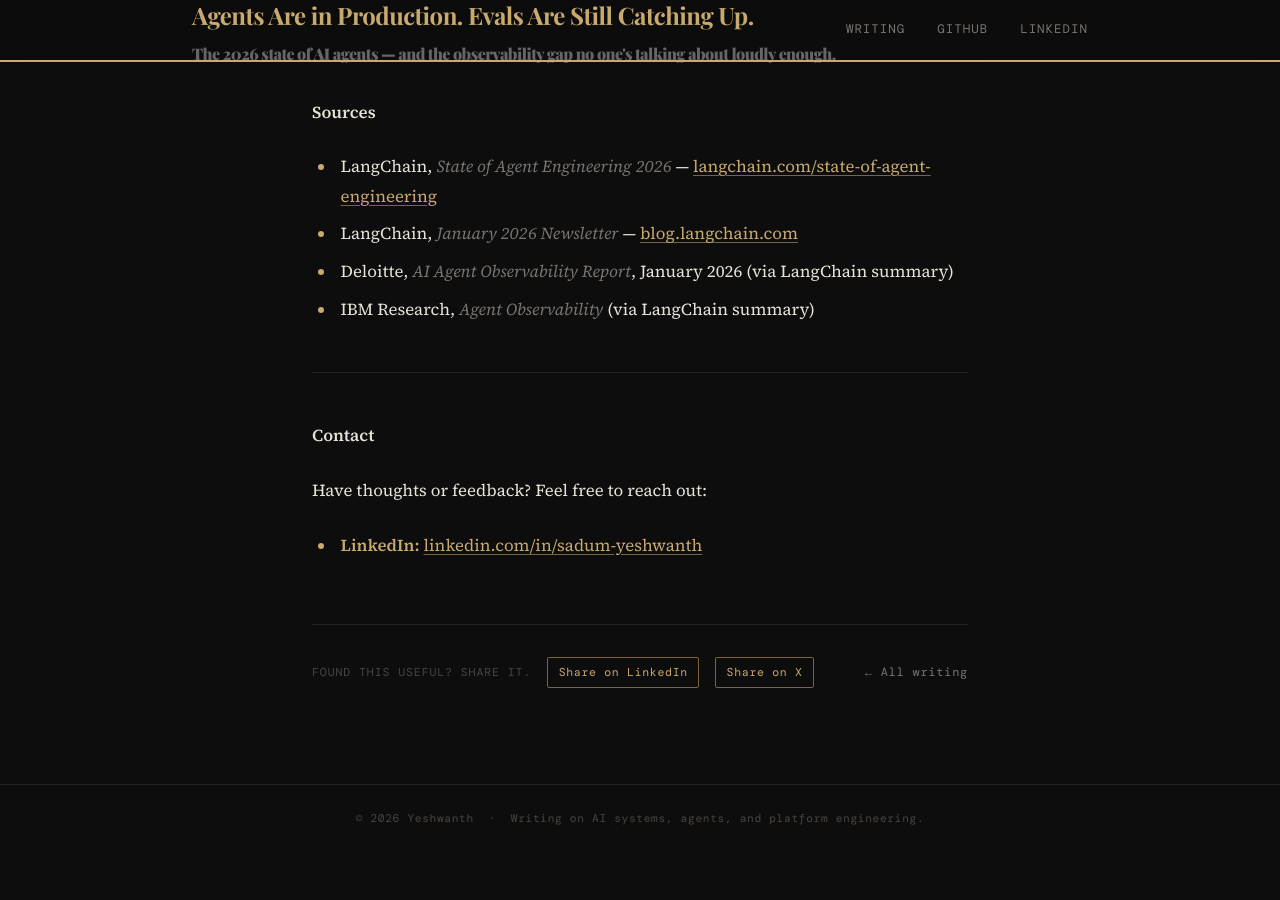
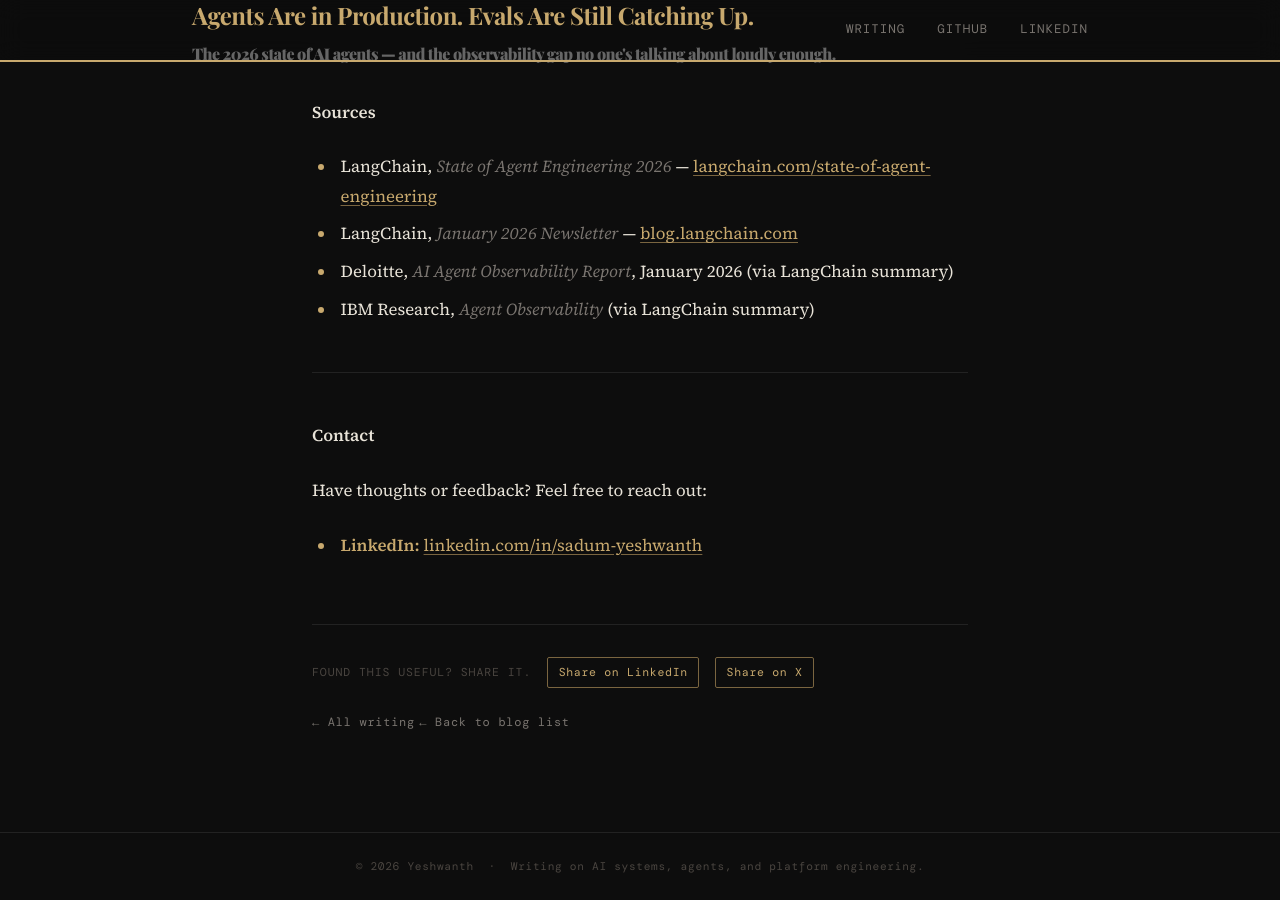
Before and after one commit to YeshwanthSadum/YeshwanthSadum.github.io, a Jekyll site: the page built from blogs/_posts/2026-03-29-agents-evals-2026.md, in a window 1280 px wide and 900 px high, scrolled down 4569 px. Built offline with Jekyll 4.4.1, drawn with Linux system fonts in a browser that asks for light colours; some web fonts are replaced; before the commit the page ends 5422 px from its top, so only the background shows below that.

Commit message:
add changes related to navigation

```diff
--- a/blogs/_layouts/default.html
+++ b/blogs/_layouts/default.html
@@ -15,13 +15,15 @@
 
   <header class="site-header">
     <nav class="nav-inner">
-      {% if page.title %}
+      {% if page.layout == 'post' %}
         <div class="site-logo">
           <span class="blog-title">{{ page.title }}</span>
           {% if page.subtitle %}
             <span class="blog-subtitle">{{ page.subtitle }}</span>
           {% endif %}
         </div>
+      {% else %}
+        <a href="{{ '/' | relative_url }}" class="site-logo">Y.</a>
       {% endif %}
       <div class="nav-links">
         <a href="{{ '/' | relative_url }}">Writing</a>
--- a/blogs/_layouts/post.html
+++ b/blogs/_layouts/post.html
@@ -28,6 +28,9 @@
       <a class="share-btn" href="https://www.linkedin.com/sharing/share-offsite/?url={{ page.url | absolute_url | url_encode }}" target="_blank" rel="noopener">Share on LinkedIn</a>
       <a class="share-btn" href="https://twitter.com/intent/tweet?text={{ page.title | url_encode }}&url={{ page.url | absolute_url | url_encode }}" target="_blank" rel="noopener">Share on X</a>
     </div>
-    <a href="{{ '/' | relative_url }}" class="back-link">← All writing</a>
+    <div class="post-nav">
+      <a href="{{ '/' | relative_url }}" class="back-link">← All writing</a>
+      <a href="{{ '/blogs/' | relative_url }}" class="back-link">← Back to blog list</a>
+    </div>
   </footer>
 </article>
```
